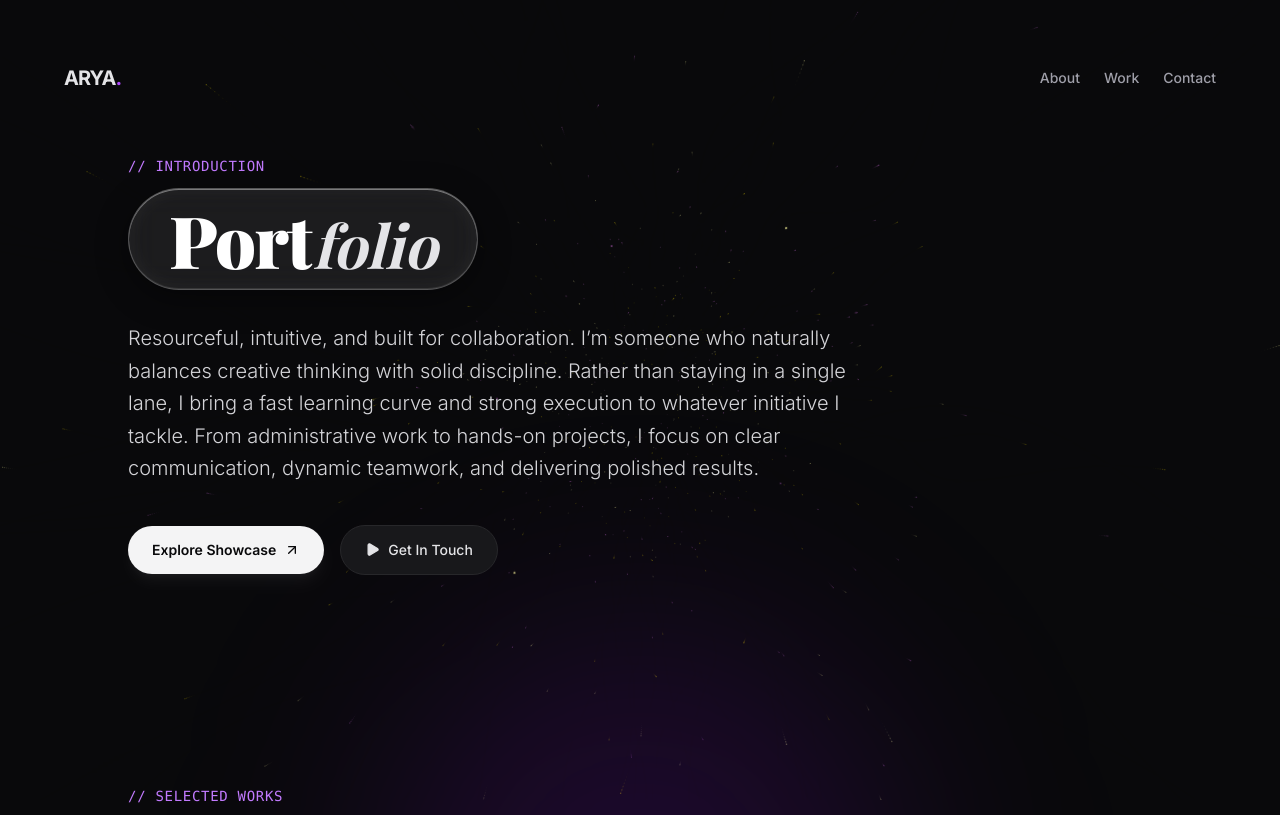
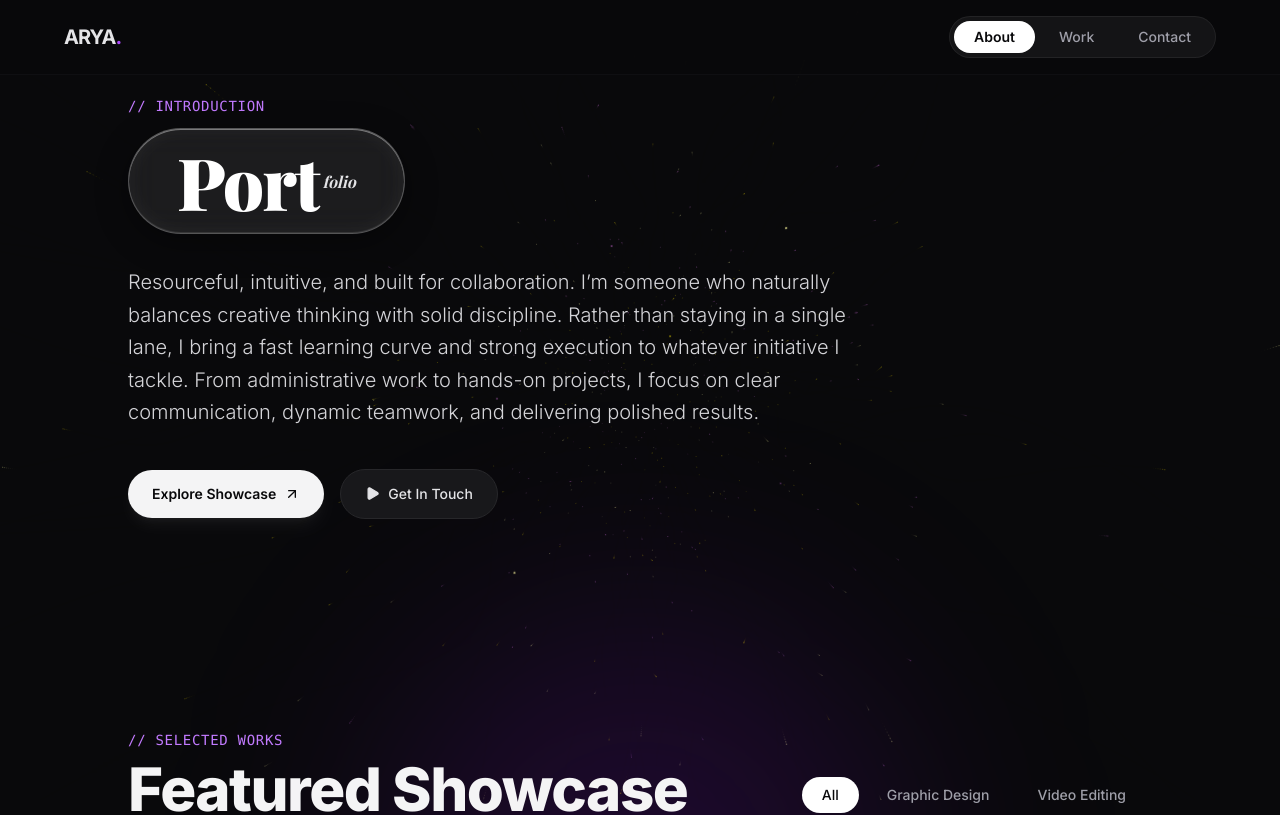
Before and after one commit to noy2high/portfolio, a Next.js app: page / in a window 1280 px wide. Shown: the top 815 px of the page. Built offline with nearby package versions, Linux system fonts and the light colour scheme.

Commit message:
Update page.tsx

```diff
--- a/app/page.tsx
+++ b/app/page.tsx
@@ -1,5 +1,6 @@
 "use client";
 
+import { useState, useEffect } from "react";
 import { motion } from "framer-motion";
 import { ArrowUpRight, Play } from "lucide-react";
 import PortfolioGrid from "./components/PortfolioGrid";
@@ -7,9 +8,40 @@ import Experience from "./components/Experience";
 import Footer from "./components/Footer";
 import GlitterWrap from "./components/GlitterWrap";
 
+const NAV_ITEMS = [
+  { name: "About", href: "#about-hero", id: "about-hero" },
+  { name: "Work", href: "#work", id: "work" },
+  { name: "Contact", href: "#contact", id: "contact" },
+];
+
 export default function Home() {
+  const [activeTab, setActiveTab] = useState("About");
+
+  // Scroll spy to switch active tab pill automatically while scrolling
+  useEffect(() => {
+    const handleScroll = () => {
+      const scrollPosition = window.scrollY + 200;
+
+      for (const item of NAV_ITEMS) {
+        const element = document.getElementById(item.id);
+        if (element) {
+          const top = element.offsetTop;
+          const height = element.offsetHeight;
+
+          if (scrollPosition >= top && scrollPosition < top + height) {
+            setActiveTab(item.name);
+            break;
+          }
+        }
+      }
+    };
+
+    window.addEventListener("scroll", handleScroll, { passive: true });
+    return () => window.removeEventListener("scroll", handleScroll);
+  }, []);
+
   return (
-    <main className="relative min-h-screen bg-zinc-950 text-zinc-100 overflow-hidden flex flex-col justify-between p-5 sm:p-8 md:p-16">
+    <main className="relative min-h-screen bg-zinc-950 text-zinc-100 overflow-hidden flex flex-col justify-between p-5 sm:p-8 md:p-16 pt-24 sm:pt-28">
 
       {/* Animated Starfield Tunnel Background */}
       <GlitterWrap />
@@ -18,25 +50,42 @@ export default function Home() {
       <div className="absolute top-1/4 left-1/2 -translate-x-1/2 -translate-y-1/2 w-[300px] sm:w-[500px] h-[300px] sm:h-[500px] bg-purple-600/15 blur-[120px] rounded-full pointer-events-none z-0" />
       <div className="absolute bottom-10 right-10 w-[250px] sm:w-[400px] h-[250px] sm:h-[400px] bg-blue-600/10 blur-[140px] rounded-full pointer-events-none z-0" />
 
-      {/* Navigation Header */}
-      <motion.header
-        initial={{ opacity: 0, y: -20 }}
-        animate={{ opacity: 1, y: 0 }}
-        transition={{ duration: 0.8, ease: "easeOut" }}
-        className="flex justify-between items-center z-20 max-w-7xl mx-auto w-full relative"
-      >
-        <a href="#" className="text-xl font-bold tracking-tighter uppercase text-zinc-200">
-          ARYA<span className="text-purple-500">.</span>
-        </a>
-        <nav className="flex gap-4 sm:gap-6 text-xs sm:text-sm text-zinc-400 font-medium">
-          <a href="#about-hero" className="hover:text-white transition-colors duration-200">About</a>
-          <a href="#work" className="hover:text-white transition-colors duration-200">Work</a>
-          <a href="#contact" className="hover:text-white transition-colors duration-200">Contact</a>
-        </nav>
-      </motion.header>
+      {/* Sticky Navigation Header */}
+      <header className="fixed top-0 left-0 right-0 z-50 px-5 sm:px-8 md:px-16 py-4 bg-zinc-950/80 backdrop-blur-md border-b border-zinc-900/50">
+        <div className="max-w-7xl mx-auto w-full flex justify-between items-center">
+          <a href="#" className="text-xl font-bold tracking-tighter uppercase text-zinc-200">
+            ARYA<span className="text-purple-500">.</span>
+          </a>
+
+          {/* Interactive Sliding Pill Navigation Container */}
+          <nav className="flex gap-1 p-1 bg-zinc-900/80 border border-zinc-800/80 rounded-full backdrop-blur-md">
+            {NAV_ITEMS.map((item) => (
+              <a
+                key={item.name}
+                href={item.href}
+                onClick={() => setActiveTab(item.name)}
+                className={`relative px-4 sm:px-5 py-1.5 rounded-full text-xs sm:text-sm font-medium transition-colors ${
+                  activeTab === item.name
+                    ? "text-zinc-950 font-semibold"
+                    : "text-zinc-400 hover:text-white"
+                }`}
+              >
+                {activeTab === item.name && (
+                  <motion.div
+                    layoutId="activeNavPill"
+                    className="absolute inset-0 bg-white rounded-full"
+                    transition={{ type: "spring", stiffness: 380, damping: 30 }}
+                  />
+                )}
+                <span className="relative z-10">{item.name}</span>
+              </a>
+            ))}
+          </nav>
+        </div>
+      </header>
 
       {/* Main Hero Content */}
-      <div id="about-hero" className="my-auto pt-16 pb-12 z-10 max-w-5xl mx-auto w-full relative flex flex-col items-start text-left scroll-mt-24">
+      <div id="about-hero" className="my-auto pt-8 pb-12 z-10 max-w-5xl mx-auto w-full relative flex flex-col items-start text-left scroll-mt-32">
 
         {/* Introduction Tag */}
         <motion.span
@@ -48,17 +97,17 @@ export default function Home() {
           // Introduction
         </motion.span>
 
-        {/* Refined Glassmorphism Header Badge */}
+        {/* Perfectly Centered Glassmorphism Header Badge */}
         <motion.div
           initial={{ opacity: 0, y: 20 }}
           animate={{ opacity: 1, y: 0 }}
           transition={{ duration: 0.8, delay: 0.2 }}
-          className="glass-badge px-6 sm:px-10 py-2.5 sm:py-3.5 mb-8 flex items-baseline gap-0.5 shadow-2xl select-none"
+          className="glass-badge px-8 sm:px-12 py-3 sm:py-4 mb-8 flex items-center justify-center gap-1 shadow-2xl select-none"
         >
-          <span className="font-playfair font-black text-4xl sm:text-6xl md:text-7xl text-white tracking-tight leading-none">
+          <span className="font-playfair font-black text-4xl sm:text-6xl md:text-7xl text-white tracking-tight leading-none inline-block">
             Port
           </span>
-          <span className="font-playfair italic font-normal text-3xl sm:text-5xl md:text-6xl text-zinc-200 leading-none">
+          <span className="font-playfair italic font-normal text-3.5xl sm:text-5.5xl md:text-6.5xl text-zinc-200 leading-none inline-block transform translate-y-[1px]">
             folio
           </span>
         </motion.div>
```
